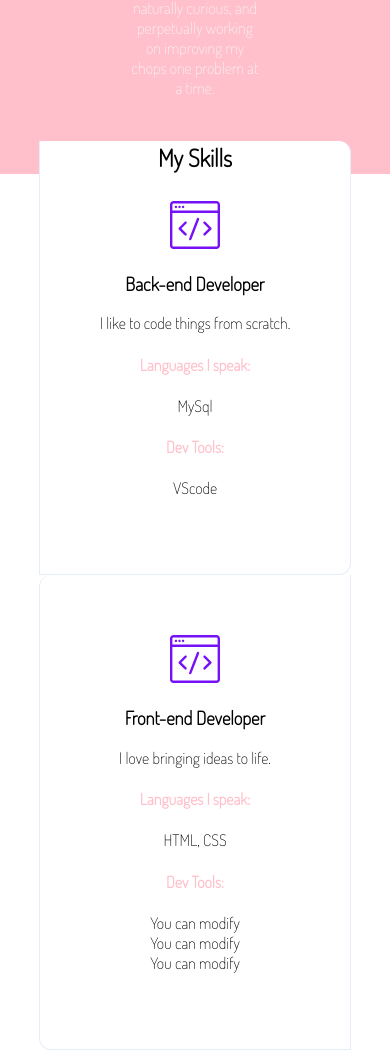
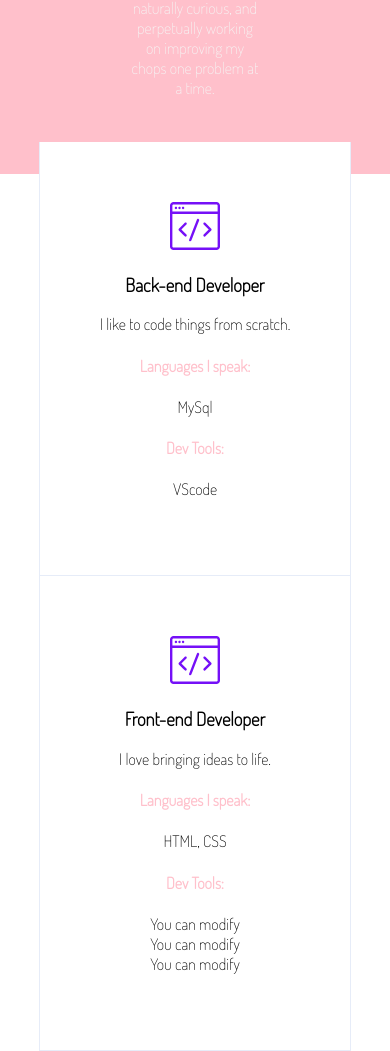
Before and after one commit to WildCodeSchool-2024-02/JS-Paris-BrainWaves-checkpoint-1, a website: page site/portfolio.html in a window 390 px wide. Shown: the part 837-1888 px from the top of the page. Drawn offline with Linux system fonts and the light colour scheme.

Commit message:
CSS step 04 FINISHED

```diff
--- a/site/css/portfolio.css
+++ b/site/css/portfolio.css
@@ -72,11 +72,15 @@ p {
   margin-top: calc(var(--gutter) * -2);
   border-radius: var(--radius);
   padding: 0 10%;
+  display: grid;
+  grid-template-columns: 1fr 1fr;
+
 }
 
 .skills--title {
   margin: calc(var(--gutter) * -2) 0;
   text-align: var(--textAlign);
+
 }
 
 .column {
@@ -85,9 +89,11 @@ p {
   border-bottom: var(--styledBorder);
   background-color: var(--cardColor);
   padding: calc(var(--gutter) * 3.75) calc(var(--gutter)* 2.1875);
-  border-radius: var(--radius);
+  /* border-radius: var(--radius); */
   text-align: var(--textAlign);
   box-shadow: var(--styledShadow);
+
+
 }
 
 .column:first-of-type {
@@ -132,4 +138,8 @@ p {
   .desktop{
     display: none;
   }
+
+  .skills{
+    grid-template-columns: 1fr;
+  }
 }
--- a/site/portfolio.html
+++ b/site/portfolio.html
@@ -53,7 +53,9 @@
       <!-- Bloc of list of skill front end and back end -->
 
       <article class="skills">
-        <h2 class="skills--title">My Skills</h2>
+        <!-- <h2 class="skills--title">My Skills</h2> -->
+
+        <!-- <div class="the-sections"> -->
           <section class="column">
               <img src="image/frontend.svg" alt="" />
               <h3>Back-end Developer</h3>
@@ -78,6 +80,7 @@
                 <li>You can modify</li>
               </ul>
             </section>
+        <!-- </div>      -->
       </article>
 
       <!-- Third banner with list of all your projects -->
```
